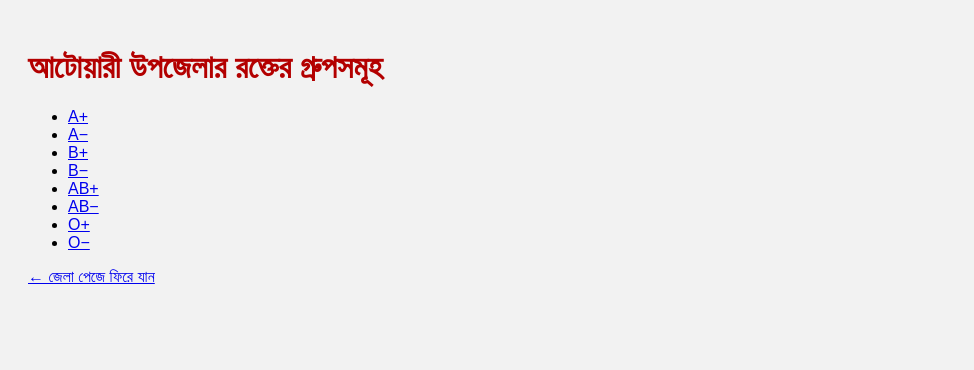
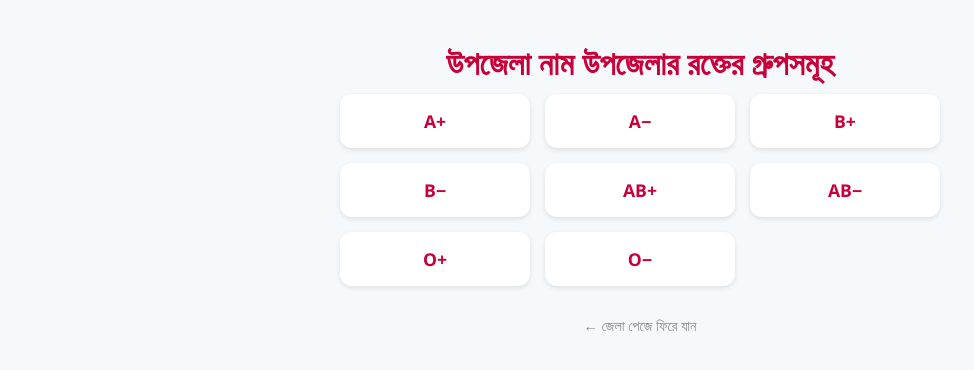
Before and after one commit to shadmanshakibsium/blood, a plain HTML site: page blood/atwari.html in a window 1280 px wide. Shown: the whole page, without its empty margins (0-974 px from the left). Drawn offline with Linux system fonts and the light colour scheme.

Commit message:
Update atwari.html

```diff
--- a/blood/atwari.html
+++ b/blood/atwari.html
@@ -2,12 +2,67 @@
 <html lang="bn">
 <head>
   <meta charset="UTF-8" />
-  <meta name="viewport" content="width=device-width, initial-scale=1" />
+  <meta name="viewport" content="width=device-width, initial-scale=1.0" />
   <title>আটোয়ারী উপজেলা - রক্তের গ্রুপসমূহ</title>
-  <link rel="stylesheet" href="../css/style.css" />
+  <style>
+    body {
+      font-family: 'Segoe UI', sans-serif;
+      background: #f6f9fc;
+      color: #333;
+      margin: 0;
+      padding: 20px;
+      text-align: center;
+    }
+
+    h1 {
+      color: #c70039;
+      margin-bottom: 10px;
+    }
+
+    ul {
+      list-style: none;
+      padding: 0;
+      display: grid;
+      grid-template-columns: repeat(auto-fit, minmax(150px, 1fr));
+      gap: 15px;
+      max-width: 600px;
+      margin: auto;
+    }
+
+    li {
+      background-color: #fff;
+      padding: 15px;
+      border-radius: 12px;
+      box-shadow: 0 2px 5px rgba(0,0,0,0.1);
+      transition: transform 0.2s ease;
+    }
+
+    li:hover {
+      transform: scale(1.05);
+    }
+
+    a {
+      text-decoration: none;
+      color: #c70039;
+      font-weight: bold;
+      display: block;
+      font-size: 1.1em;
+    }
+
+    a.back-link {
+      margin-top: 30px;
+      display: inline-block;
+      font-size: 0.9em;
+      color: #888;
+      font-weight: normal;
+      text-decoration: none;
+    }
+  </style>
 </head>
 <body>
-  <h1>আটোয়ারী উপজেলার রক্তের গ্রুপসমূহ</h1>
+
+  <h1>উপজেলা নাম উপজেলার রক্তের গ্রুপসমূহ</h1>
+
   <ul>
     <li><a href="atwari/a_plus.html">A+</a></li>
     <li><a href="atwari/a_negative.html">A−</a></li>
@@ -18,6 +73,8 @@
     <li><a href="atwari/o_plus.html">O+</a></li>
     <li><a href="atwari/o_negative.html">O−</a></li>
   </ul>
-  <a href="../index.html">← জেলা পেজে ফিরে যান</a>
+
+  <a href="../index.html" class="back-link">← জেলা পেজে ফিরে যান</a>
+
 </body>
 </html>
```
